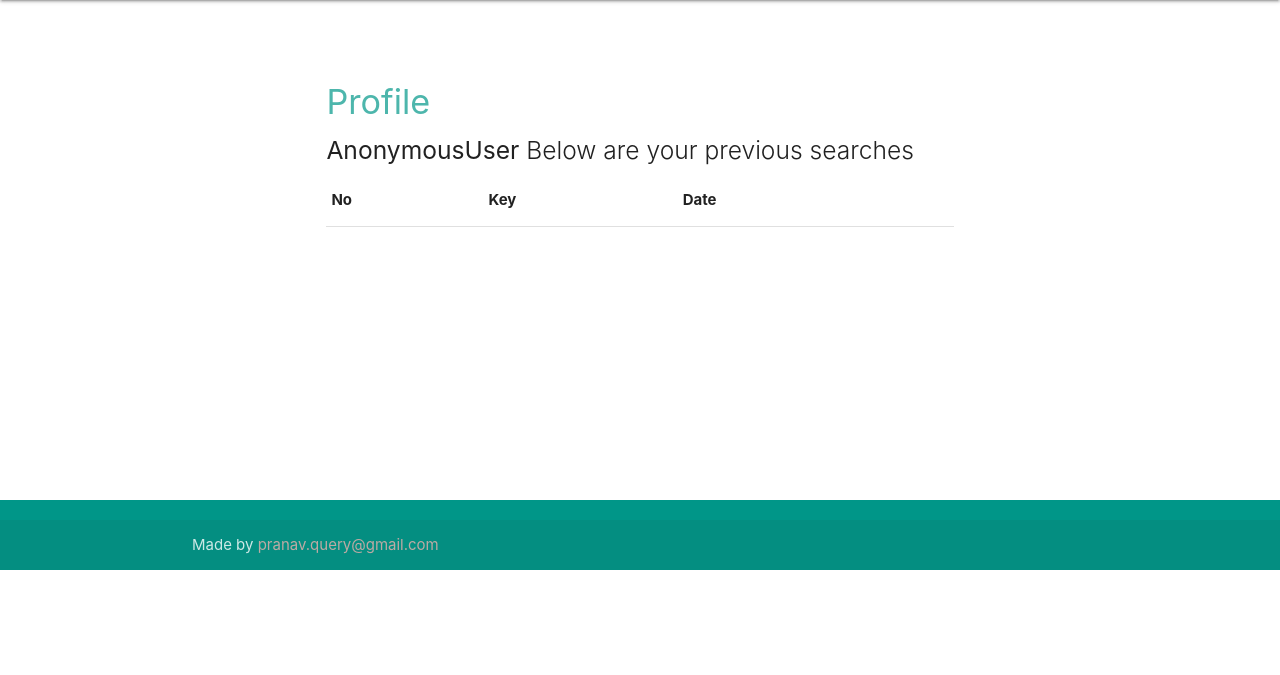
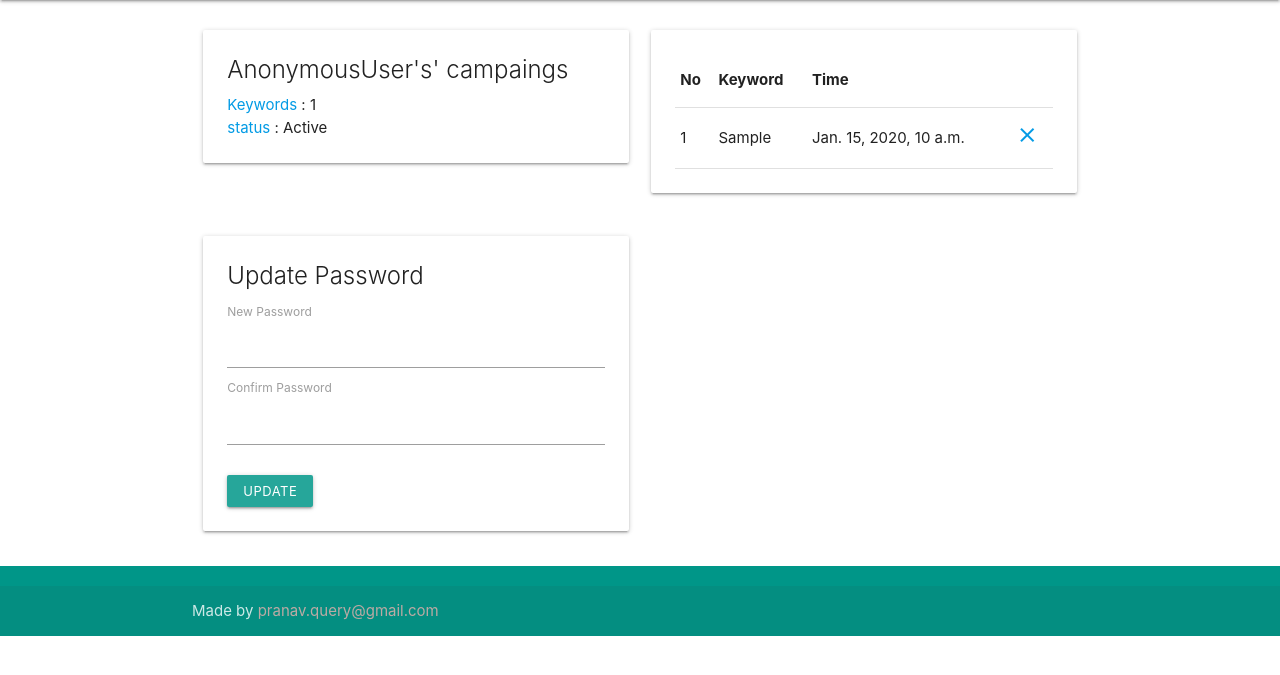
Before and after one commit to pranavm27/Domain_search_tool, a Django app: page /profile in a window 1280 px wide. Shown: the part 64-739 px from the top of the page. Run offline with Django 3.2, Linux system fonts and the light colour scheme; tables that the repository leaves empty hold one stand-in row (values such as "Sample post"); lists and menus that the app fills with data are empty.

Commit message:
updates : multi keyword search added , save keywords

```diff
--- a/DWH_app/models.py
+++ b/DWH_app/models.py
@@ -1,8 +1,14 @@
 from django.db import models
 from datetime import datetime
-# Create your models here.
 
-class Searches(object):
+ # Create your models here.
+
+class Searches(models.Model):
 	"""docstring for searches"""
 	search_key = models.CharField(max_length=200)
-	created_at = models.DateTimeField(default=datetime.now, blank=True);
+	created_on = models.DateTimeField(default=datetime.now, blank=True);
+
+	# def save(self, *args, **kwargs):
+	# 	if not self.slug:
+	# 			self.slug = slugify(self.title)
+	# 			super(Searches, self).save(*args, **kwargs)
--- /dev/null
+++ b/DWH_app/templates/home/deleteKeyword.html
@@ -0,0 +1 @@
+deleteKeyword.html
--- a/DWH_app/templates/home/index.html
+++ b/DWH_app/templates/home/index.html
@@ -7,8 +7,7 @@
             <br><br>
             <h1 class="header center teal-text text-lighten-2">Demo App</h1>
             <div class="row center">
-              <h5 class="header col s12 light">A revelutianary way to find the Domain that you like</h5>
-            </div>
+             </div>
             <form action="search" methord = 'get'>
             <div class="row center">
             	<div class="header-search-wrapper hide-on-med-and-down">
@@ -22,8 +21,7 @@
 
           </div>
         </div>
-        <div class="parallax"><img src="background1.jpg" alt="Unsplashed background img 1"></div>
-      </div>
+       </div>
 
 
 {% endblock %}
--- a/DWH_app/templates/home/profile.html
+++ b/DWH_app/templates/home/profile.html
@@ -1,38 +1,65 @@
 {% extends 'layout.html' %}
 
 {% block content %}
-      <div id="index-banner" class="parallax-container">
-        <div class="section no-pad-bot">
-          <div class="container">
-            <br><br>
-            <h4 class="header  teal-text text-lighten-2">Profile</h4>
-            <h5 class="header col s12  light"><b> {{ user }}</b> Below are your previous searches</h5>
-            <div class="">
-                <div class="">
+
+<br/>
+  <div class="row">
+    <div class="col s6 m6">
+      <div class="card">
+        <div class="card-content ">
+          <span class="card-title">{{user}}'s' campaings  </span>
+          <p>
+            <a href="#">Keywords</a> : {{ searchResultData|length }}
+            <br/>
+            <a href="#">status </a> : Active
+          </p>
+        </div>
+
+      </div>
+    </div>
+
+     <div class="col s6 m6">
+  <div class="card  ">
+    <div class="card-content">
                   <table>
                     <thead>
                       <tr>
                         <th>No</th>
-                        <th>Key</th>
-                        <th>Date</th>
-                        <th></th>
+                        <th>Keyword</th>
+                        <th>Time</th>
                       </tr>
                     </thead>
                     <tbody>
                     {% for data in searchResultData %}
                     <tr>
                       <td>{{ forloop.counter }}</td>
-
+                      <td>{{ data.search_key }}</td>
+                      <td>{{ data.created_on }}</td>
+                      <td><a href="/deleteKeyword?id={{ data.id }}" id="download-button" class=" ">  <i class="material-icons">close</i> </a></td>
                     </tr>
                     {% endfor %}
                   </tbody>
                 </table>
-              </div>
-            </div>
+    </div>
+  </div></div>
+   </div>
 
-          </div>
+  <div class="row">
+    <div class="col s6 m6">
+      <div class="card">
+        <div class="card-content ">
+          <span class="card-title">Update Password  </span>
+                        <label for="icon_prefix">New Password </label>
+
+                      <input id="icon_telephone" type="password" class="validate">
+                      <label for="icon_telephone">Confirm  Password</label>
+                       <input id="icon_telephone" type="tel" class="validate">
+ <br/><br/>                <a href="#" id="download-button" class="btn-small waves-effect waves-light teal lighten-1">update </a>
+                </form>
+                </div>
         </div>
+
       </div>
-
-
+    </div>
+  </div>
 {% endblock %}
--- a/DWH_app/templates/layout.html
+++ b/DWH_app/templates/layout.html
@@ -21,12 +21,12 @@
 
       <nav class="teal " role="navigation">
         <div class="nav-wrapper container">
-          <a id="logo-container" href="#" class="brand-logo">Demo</a>
+          <a id="logo-container" href="/" class="brand-logo">Demo</a>
 
           <ul class="right hide-on-med-and-down">
             <li>
               {%  if saveSearch == 'true' %}
-              <a href="saveSearchKey?key={{ searchKey }}" id="download-button" class="  btn-small waves-effect waves-light teal lighten-1">Save Search key</a>
+              <a href="saveSearchKey?key={{ searchKey }}" id="download-button" class="  btn-small waves-effect waves-light teal lighten-1">Save Sampaign</a>
               </a>
                {% endif %}
               {% if user.is_authenticated %}
--- a/DWH_app/urls.py
+++ b/DWH_app/urls.py
@@ -6,4 +6,5 @@
     path('search', views.search, name='search'),
     path('saveSearchKey', views.saveSearchKey, name='saveSearchKey'),
     path('profile', views.profile, name='profile'),
+    path('deleteKeyword', views.deleteKeyword, name='profile'),
 ]
--- a/DWH_app/views.py
+++ b/DWH_app/views.py
@@ -2,7 +2,6 @@
 from django.http import HttpResponse
 from .models import Searches
 import requests
-# Create your views here.
 
 def index(request):
 	if request.user.is_authenticated:
@@ -29,7 +28,9 @@
 
 def search(request):
 	searchKey =request.GET.get('key' )
-	flippaApiUrl = 'https://api.flippa.com/v3/listings?query=' + searchKey
+	print(searchKey)
+	print(searchKey.strip())
+	flippaApiUrl = 'https://api.flippa.com/v3/listings?query=' + searchKey.replace(" ", "")
 	print(flippaApiUrl)
 	response = requests.get(flippaApiUrl)
 	searchResultData = response.json()
@@ -41,7 +42,7 @@
 				'showSignup' : 'false',
 				'saveSearch' : 'true',
 				'searchKey'  : searchKey,
-				'searchResultData' : searchResultData['data']
+				'flippaSearchResultData' : searchResultData['data']
 				})
 
 	return render(request, 'home/search.html',{
@@ -51,10 +52,14 @@
 			'showSignup' : 'false',
 			'saveSearch' : 'falase',
 			'searchKey'  : searchKey,
-			'searchResultData' : searchResultData['data']
+			'flippaSearchResultData' : searchResultData['data']
 			})
 
 def saveSearchKey(request):
+	searchKey = request.GET.get('key')
+	search = Searches(search_key = searchKey)
+	search.save()
+	savedSearckKeys =  Searches.objects.all()
 	return render(request, 'home/profile.html',{
 		'title': 'Demo App',
 			'showLogin' : 'false',
@@ -62,10 +67,12 @@
 			'showSignup' : 'false',
 			'saveSearch' : 'falase',
 			'searchKey'  : '',
-			'searchResultData' : ''
+			'searchResultData' : savedSearckKeys
+
 			})
 
 def profile(request):
+	savedSearckKeys =  Searches.objects.all()
 	return render(request, 'home/profile.html',{
 		'title': 'Demo App',
 			'showLogin' : 'false',
@@ -73,5 +80,20 @@
 			'showSignup' : 'false',
 			'saveSearch' : 'falase',
 			'searchKey'  : '',
-			'searchResultData' : ''
+			 'searchResultData' : savedSearckKeys
 			})
+
+def deleteKeyword(request):
+	searchKeyId = request.GET.get('id')
+	searchKey =  Searches.objects.get(id = searchKeyId)
+	searchKey.delete()
+	savedSearckKeys =  Searches.objects.all()
+	return render(request, 'home/profile.html',{
+		'title': 'Demo App',
+			'showLogin' : 'false',
+			'showLogout' : 'falaSe',
+			'showSignup' : 'false',
+			'saveSearch' : 'falase',
+			'searchKey'  : '',
+			 'searchResultData' : savedSearckKeys
+			})
```
Also changed, not shown: DWH_app/templates/home/search.html (+32 -3 lines).
